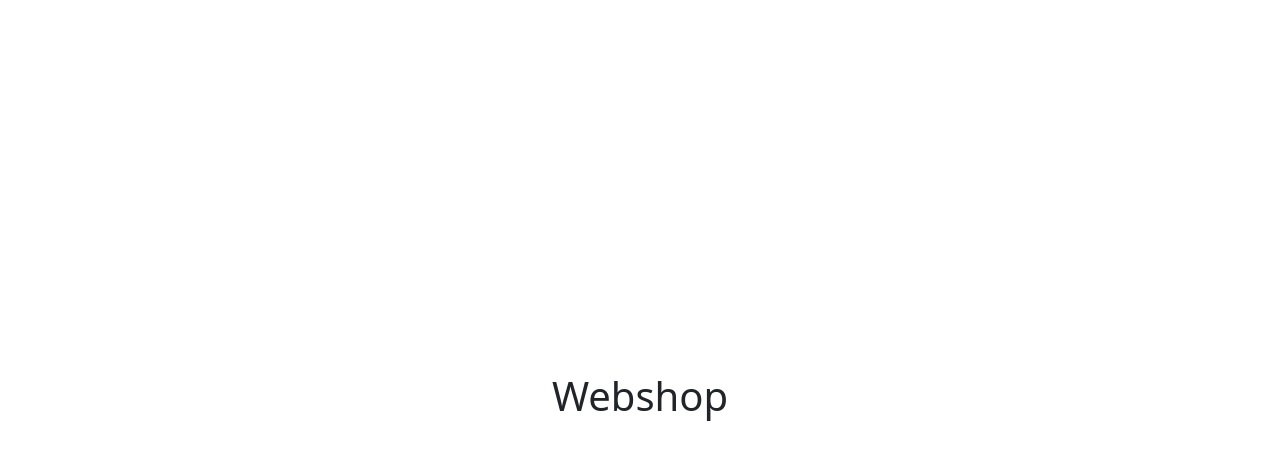
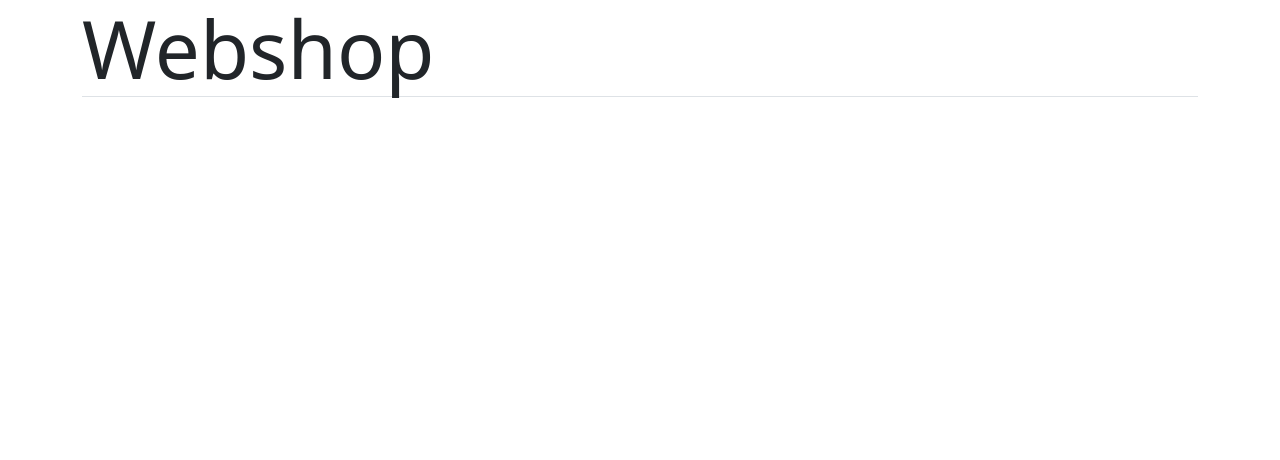
Before and after one commit to Kss0N/Webstore, a React (Vite) app in the folder webstore.client/: page / in a window 1280 px wide. Shown: the top 460 px of the page. Built offline with nearby package versions, Linux system fonts and the light colour scheme.

Commit message:
Added dark mode to front end

```diff
--- a/webstore.client/src/App.css
+++ b/webstore.client/src/App.css
@@ -1,8 +1,6 @@
 #root {
     max-width: 1280px;
     margin: 0 auto;
-    padding: 2rem;
-    text-align: center;
 }
 
 th, td {
--- a/webstore.client/src/App.tsx
+++ b/webstore.client/src/App.tsx
@@ -1,12 +1,27 @@
 import { useEffect, useState } from 'react';
+import { Container } from 'react-bootstrap';
+
 import './App.css';
 
+
+
+
+
+
+function getPreferredTheme() {
+  return window.matchMedia('(prefers-color-scheme: dark)').matches ? 'dark' : 'light';
+}
 
 export default function App() {
 
 
-  return (<>
-    <h1>Webshop</h1>
 
-  </>);
+
+  return (<Container data-bs-theme={getPreferredTheme()}>
+    <h1 className="display-1 border-bottom mb-2">Webshop</h1>
+
+    <footer className="footer">
+
+    </footer>
+  </Container>);
 };
--- a/webstore.client/src/index.scss
+++ b/webstore.client/src/index.scss
@@ -1,5 +1,17 @@
 
 @import "../node_modules/bootstrap/scss/bootstrap";
+
+/*
+ * Color Palette TODO: change primary, secondary and tertiary colors
+ */
+/*
+    --bs-primary
+    --bs-primary-bg-subtle
+    --bs-primary-border-subtle
+    --bs-primary-text-emphasis
+
+
+*/
 
 
 :root {
@@ -28,8 +40,6 @@ a:hover {
 
 body {
   margin: 0;
-  display: flex;
-  place-items: center;
   min-width: 320px;
   min-height: 100vh;
 }
--- a/webstore.client/src/main.tsx
+++ b/webstore.client/src/main.tsx
@@ -1,13 +1,17 @@
 import { StrictMode } from 'react'
 import { createRoot } from 'react-dom/client'
+import 'bootstrap/dist/css/bootstrap.css';
+import 'bootstrap/dist/js/bootstrap.js';
+
+
 import './index.scss'
 import App from './App.tsx'
 
-import 'bootstrap/dist/css/bootstrap.css';
-import 'bootstrap/dist/js/bootstrap.js';
+// Dark mode for dark mode users.
+document.documentElement.setAttribute('data-bs-theme', window.matchMedia('(prefers-color-scheme: dark)').matches ? 'dark' : 'light');
 
 createRoot(document.getElementById('root')!).render(
   <StrictMode>
     <App />
   </StrictMode>,
-)
+);
```
